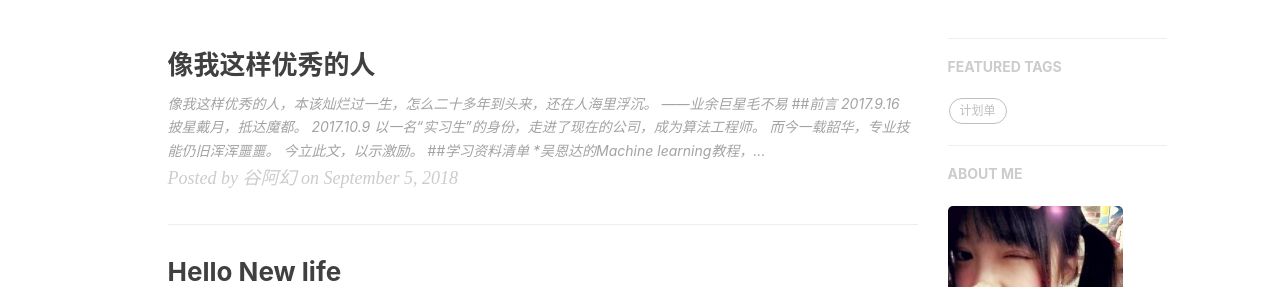
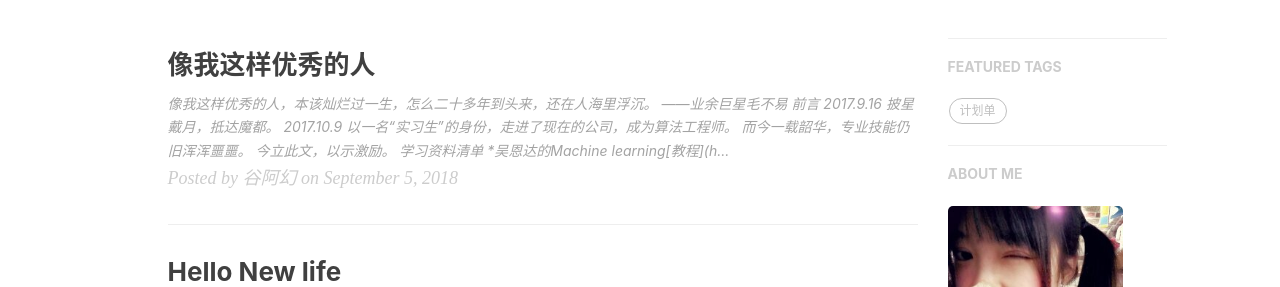
Before and after one commit to guweixin/guweixin.github.io, a Jekyll site: the page built from index.html, in a window 1280 px wide. Shown: the part 420-707 px from the top of the page. Built offline with Jekyll 4.4.1, drawn with Linux system fonts in a browser that asks for light colours; nearby versions of some CDN libraries; the list of posts is cut into pages by our own code; comment, search, counter and statistics services are not loaded.

Commit message:
学习资料整理

```diff
--- a/_posts/2018-09-05-plan.markdown
+++ b/_posts/2018-09-05-plan.markdown
@@ -13,7 +13,7 @@ tags:
 >像我这样优秀的人，本该灿烂过一生，怎么二十多年到头来，还在人海里浮沉。
 >														——业余巨星毛不易
 
-##前言
+<h1>前言
 <br>2017.9.16
 <br>披星戴月，抵达魔都。
 <br>
@@ -24,7 +24,7 @@ tags:
 <br>
 
 
-##学习资料清单
+<h1>学习资料清单
 *吴恩达的Machine learning[教程](http://openclassroom.stanford.edu/MainFolder/CoursePage.php?course=MachineLearning)，
 *UFLDL	[中文版教程](http://ufldl.stanford.edu/wiki/index.php/UFLDL%E6%95%99%E7%A8%8B)，
 * [《Qt学习之路2》](https://www.devbean.net/category/qt-study-road-2/)   [Qt](https://www.devbean.net/2012/08/qt-study-road-2-intro/)
```
